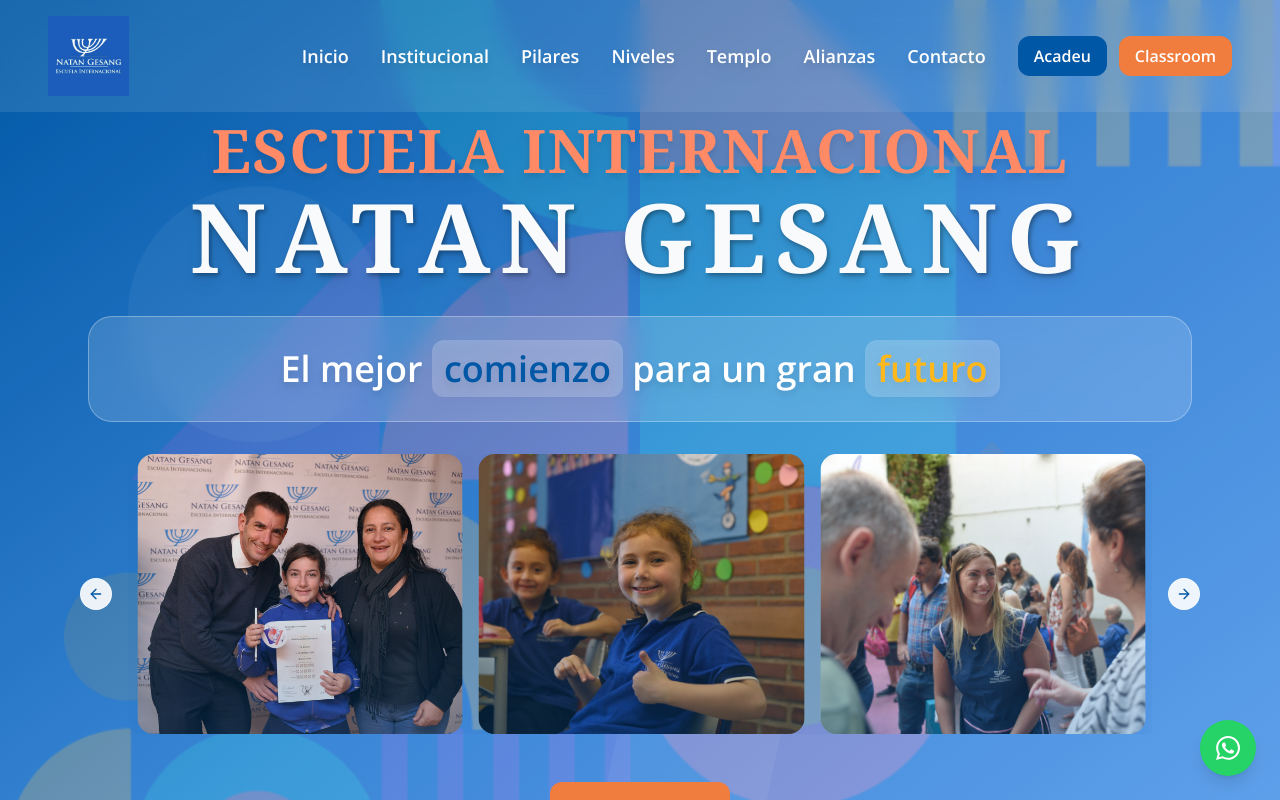
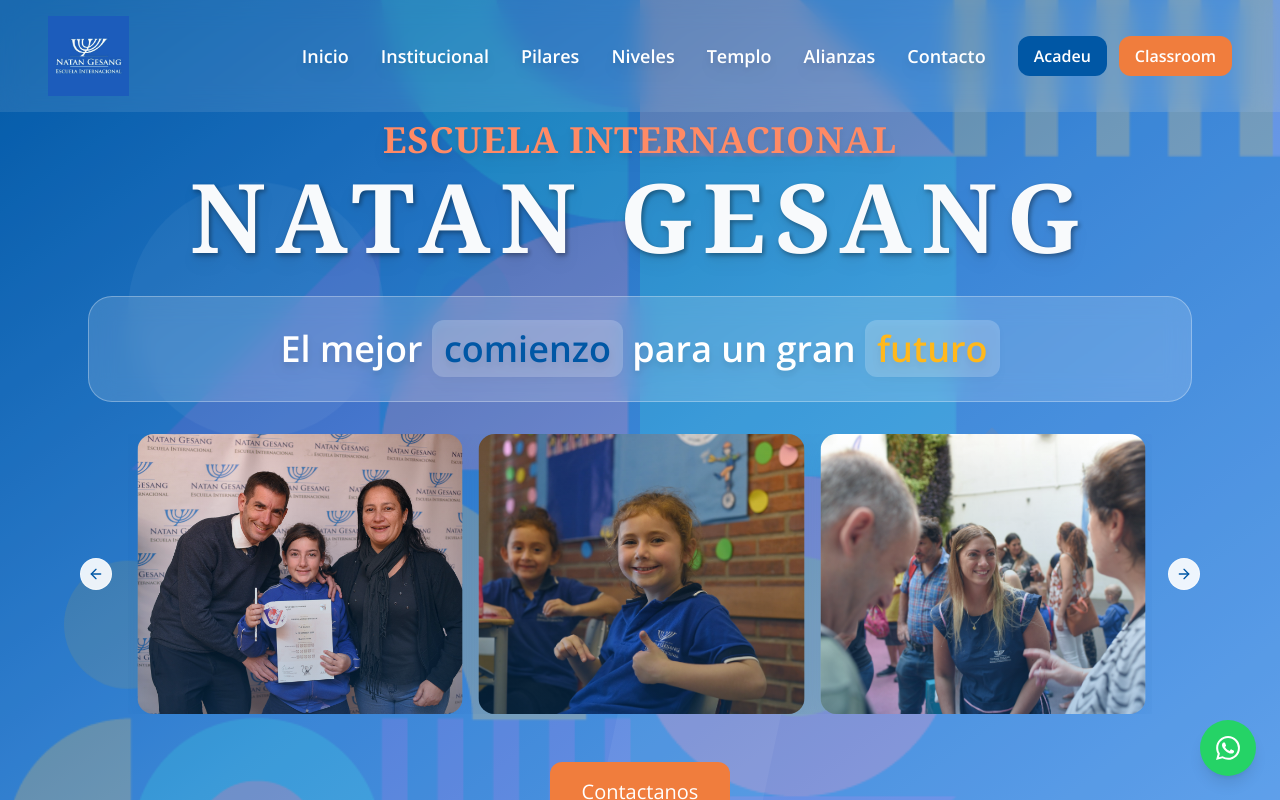
Before and after one commit to natangesang/natan-gesang-web, a React (Vite) app: page / in a window 1280 px wide. Shown: the top 800 px of the page. Built offline with nearby package versions, Linux system fonts and the light colour scheme.

Commit message:
Visual edit in Lovable
Edited UI in Lovable

```diff
--- a/src/components/Hero.tsx
+++ b/src/components/Hero.tsx
@@ -38,7 +38,7 @@ const Hero = () => {
       <div ref={heroRef} className="container-section text-center text-white relative z-10 opacity-0 translate-y-10 transition-all duration-1000">
         <div className="max-w-6xl mx-auto px-[24px] py-[24px]">
           <h1 className="mb-8 drop-shadow-lg">
-            <span className="block text-4xl md:text-5xl lg:text-6xl font-bold font-serif tracking-wide text-natan-coral">
+            <span className="block text-4xl md:text-5xl font-bold font-serif tracking-wide text-natan-coral lg:text-4xl">
               ESCUELA INTERNACIONAL
             </span>
             <span style={{
```
